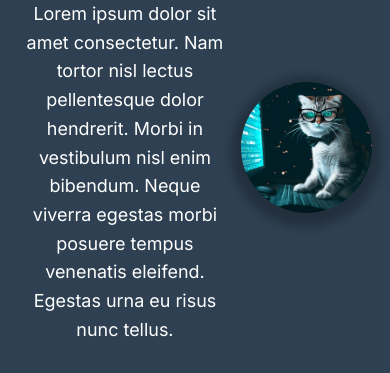
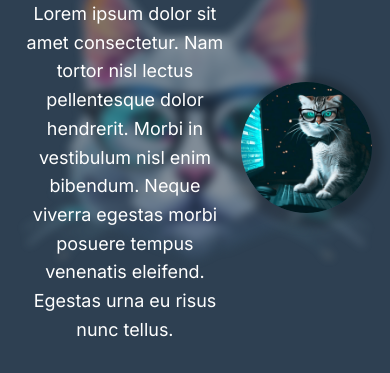
Before and after one commit to GiulianoCharra/codecats-academy-frontend, a plain HTML site: page index.html in a window 390 px wide. Shown: the part 160-533 px from the top of the page. Drawn offline with Linux system fonts and the light colour scheme.

Commit message:
arreglado imagen fondo

```diff
--- a/css/componenetes/cuerpo-pagina.css
+++ b/css/componenetes/cuerpo-pagina.css
@@ -42,13 +42,13 @@ a {
   height: 100%;
   z-index: -100;
 
-  background-image: url(../../assets/images/fondo_1.png);
+  background-image: url(../../assets/images/fondo_extra-large.png);
   background-repeat: no-repeat;
-  background-position: center 30%;
-  background-size: 50%;
+  background-position: center 100px;
+  background-size: clamp(300px, calc(40vw + 200px), 900px);
   background-attachment: fixed;
 
-  filter: blur(10px);
+  filter: blur(clamp(5px, calc(0.5vw + 1px), 10px));
   opacity: 0.4;
 }
 
@@ -61,3 +61,19 @@ a {
   gap: clamp(20px, calc(5vw + 20px), 100px);
   padding-inline: clamp(10px, calc(2vw + 10px), 50vw);
 }
+
+@media screen and (max-width: 1600px) {
+  .pantalla::before {
+    background-image: url(../../assets/images/fondo_large.png);
+  }
+}
+@media screen and (max-width: 1024px) {
+  .pantalla::before {
+    background-image: url(../../assets/images/fondo_medium.png);
+  }
+}
+@media screen and (max-width: 767px) {
+  .pantalla::before {
+    background-image: url(../../assets/images/fondo_small.png);
+  }
+}
--- a/js/script.js
+++ b/js/script.js
@@ -23,6 +23,8 @@ setInterval(autoScroll, 5000); */
 // Función para detectar la tarjeta en el centro y aplicar la clase del hover
 function detectarCentro() {
   // Obtener el ancho del contenedor y la posición del scroll horizontal
+  let centroPantalla = window.innerWidth
+  console.log(centroPantalla);
   const contenedorAncho = listadoIntegrantes.clientWidth;
   const scrollPosicion = listadoIntegrantes.scrollLeft;
 
```
